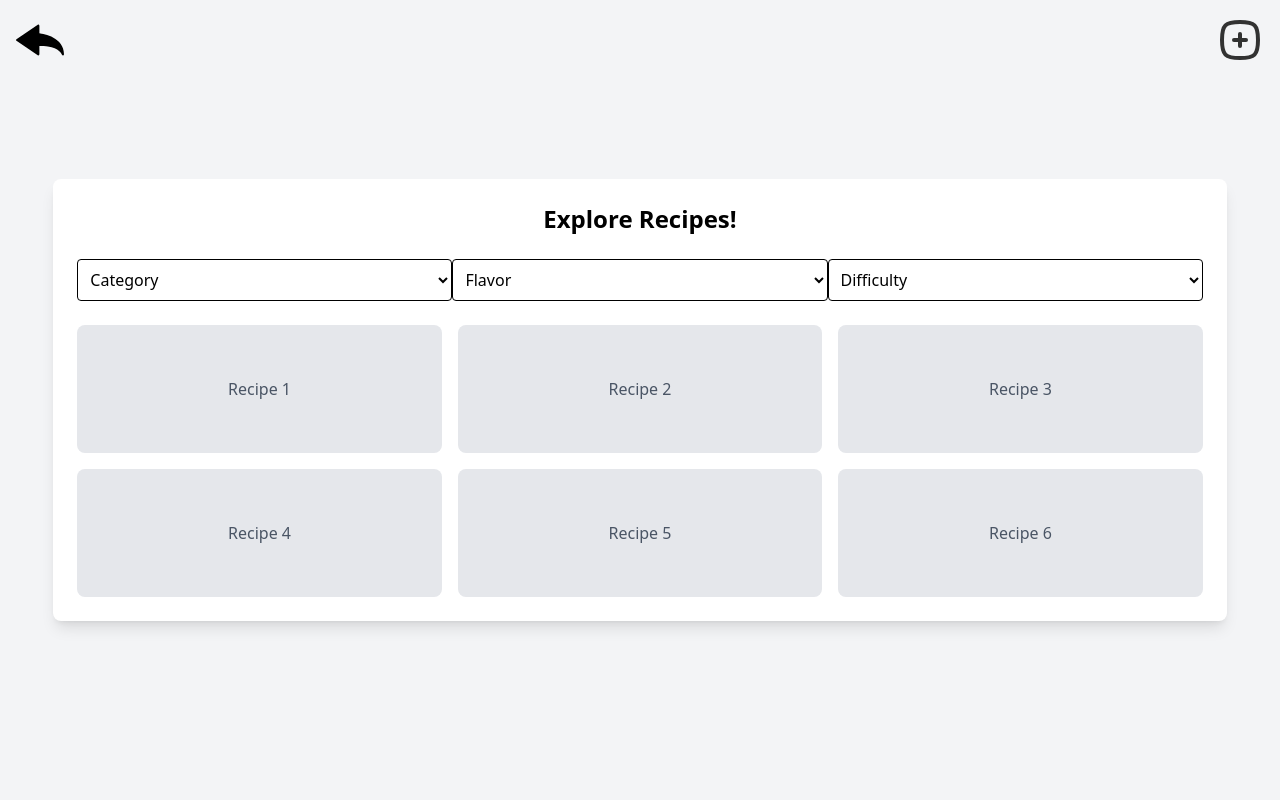
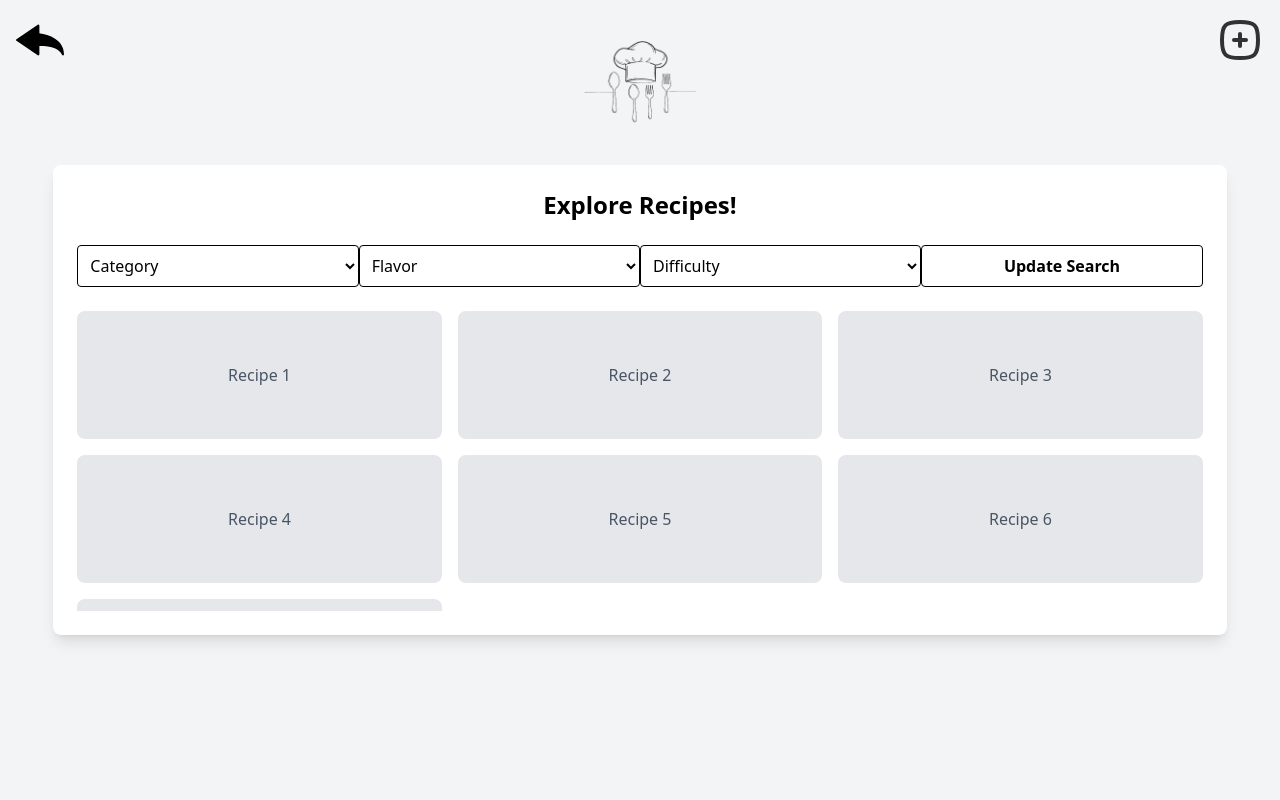
Before and after one commit to husseinhabashi/dishdash, a Flask app: template templates/recipes.html in a window 1280 px wide. Run offline with Flask 3, Linux system fonts and the light colour scheme; the template is opened without the code that fills it, so the values that code supplies are empty.

Commit message:
frontent_commit_2
- Made edits to recipe.html to create the foundation for the recipe exploration of dish dash
- Must add the 'add recipe' functionality

```diff
--- a/static/css/output.css
+++ b/static/css/output.css
@@ -7,11 +7,14 @@
     --font-mono: ui-monospace, SFMono-Regular, Menlo, Monaco, Consolas, "Liberation Mono",
       "Courier New", monospace;
     --color-red-500: oklch(0.637 0.237 25.331);
+    --color-green-100: oklch(0.962 0.044 156.743);
     --color-green-400: oklch(0.792 0.209 151.711);
     --color-green-500: oklch(0.723 0.219 149.579);
     --color-green-600: oklch(0.627 0.194 149.214);
     --color-green-700: oklch(0.527 0.154 150.069);
     --color-green-800: oklch(0.448 0.119 151.328);
+    --color-blue-500: oklch(0.623 0.214 259.815);
+    --color-blue-600: oklch(0.546 0.245 262.881);
     --color-gray-100: oklch(0.967 0.003 264.542);
     --color-gray-200: oklch(0.928 0.006 264.531);
     --color-gray-300: oklch(0.872 0.01 258.338);
@@ -263,6 +266,9 @@
   .right-4 {
     right: calc(var(--spacing) * 4);
   }
+  .left-1\/2 {
+    left: calc(1/2 * 100%);
+  }
   .left-4 {
     left: calc(var(--spacing) * 4);
   }
@@ -488,15 +494,48 @@
   .h-12 {
     height: calc(var(--spacing) * 12);
   }
+  .h-16 {
+    height: calc(var(--spacing) * 16);
+  }
+  .h-20 {
+    height: calc(var(--spacing) * 20);
+  }
   .h-24 {
     height: calc(var(--spacing) * 24);
   }
+  .h-30 {
+    height: calc(var(--spacing) * 30);
+  }
   .h-32 {
     height: calc(var(--spacing) * 32);
   }
   .h-64 {
     height: calc(var(--spacing) * 64);
   }
+  .h-\[100px\] {
+    height: 100px;
+  }
+  .h-\[200px\] {
+    height: 200px;
+  }
+  .h-\[250px\] {
+    height: 250px;
+  }
+  .h-\[300px\] {
+    height: 300px;
+  }
+  .h-\[400px\] {
+    height: 400px;
+  }
+  .h-\[450px\] {
+    height: 450px;
+  }
+  .h-\[500px\] {
+    height: 500px;
+  }
+  .h-\[600px\] {
+    height: 600px;
+  }
   .h-full {
     height: 100%;
   }
@@ -518,6 +557,9 @@
   .w-1\/3 {
     width: calc(1/3 * 100%);
   }
+  .w-1\/4 {
+    width: calc(1/4 * 100%);
+  }
   .w-10 {
     width: calc(var(--spacing) * 10);
   }
@@ -527,8 +569,20 @@
   .w-12 {
     width: calc(var(--spacing) * 12);
   }
+  .w-16 {
+    width: calc(var(--spacing) * 16);
+  }
+  .w-20 {
+    width: calc(var(--spacing) * 20);
+  }
   .w-24 {
     width: calc(var(--spacing) * 24);
+  }
+  .w-30 {
+    width: calc(var(--spacing) * 30);
+  }
+  .w-32 {
+    width: calc(var(--spacing) * 32);
   }
   .w-40 {
     width: calc(var(--spacing) * 40);
@@ -631,6 +685,10 @@
   .translate-full {
     --tw-translate-x: 100%;
     --tw-translate-y: 100%;
+    translate: var(--tw-translate-x) var(--tw-translate-y);
+  }
+  .-translate-x-1\/2 {
+    --tw-translate-x: calc(calc(1/2 * 100%) * -1);
     translate: var(--tw-translate-x) var(--tw-translate-y);
   }
   .translate-3d {
@@ -1181,11 +1239,17 @@
   .bg-\[var\(--my_variable\)\] {
     background-color: var(--my_variable);
   }
+  .bg-blue-500 {
+    background-color: var(--color-blue-500);
+  }
   .bg-gray-100 {
     background-color: var(--color-gray-100);
   }
   .bg-gray-200 {
     background-color: var(--color-gray-200);
+  }
+  .bg-green-100 {
+    background-color: var(--color-green-100);
   }
   .bg-green-400 {
     background-color: var(--color-green-400);
@@ -2024,6 +2088,20 @@
       }
     }
   }
+  .hover\:bg-blue-600 {
+    &:hover {
+      @media (hover: hover) {
+        background-color: var(--color-blue-600);
+      }
+    }
+  }
+  .hover\:bg-green-100 {
+    &:hover {
+      @media (hover: hover) {
+        background-color: var(--color-green-100);
+      }
+    }
+  }
   .hover\:bg-green-600 {
     &:hover {
       @media (hover: hover) {
--- a/templates/recipes.html
+++ b/templates/recipes.html
@@ -14,44 +14,47 @@
        <img src="../static/img/back-arrow.svg" alt="Logo" class="w-12 h-12">
    </a>
 
-
    <!-- Company Logo-->
-
+   <a class="absolute top-4 w-full flex justify-center pointer-events-none">
+     <img src="../static/img/logo.png" alt="Company Logo" class="w-30 h-30">
+   </a>
 
    <!-- Plus square for adding recipes -->
-   <a href="index.html" class="absolute top-4 right-4">
+   <a href="#" class="absolute top-4 right-4">
        <img src="../static/img/plus-square.svg" alt="Logo" class="w-12 h-12">
    </a>
 
-
 <!-- Main content container -->
-   <div class="bg-white p-6 rounded-lg shadow-lg w-11/12 overflow-y-auto">
+<div class="bg-white p-6 rounded-lg shadow-lg w-11/12">
     <h2 class="text-2xl font-bold text-center mb-6">Explore Recipes!</h2>
 
     <!-- Filter Dropdowns -->
     <div class="flex justify-between mb-6">
-           <select class="w-1/3 p-2 border rounded">
+        <select class="w-1/4 p-2 border rounded hover:bg-green-100">
             <option>Category</option>
             <option>Breakfast</option>
             <option>Lunch</option>
             <option>Dinner</option>
         </select>
-           <select class="w-1/3 p-2 border rounded">
+        <select class="w-1/4 p-2 border rounded hover:bg-green-100">
             <option>Flavor</option>
             <option>Savory</option>
             <option>Salty</option>
             <option>Sweet</option>
         </select>
-           <select class="w-1/3 p-2 border rounded">
+        <select class="w-1/4 p-2 border rounded hover:bg-green-100">
             <option>Difficulty</option>
             <option>Easy</option>
             <option>Medium</option>
             <option>Hard</option>
         </select>
+        <button class="w-1/4 p-2 border rounded font-bold hover:bg-green-100">
+            Update Search
+        </button>
     </div>
 
-       <!-- Recipe Grid -->
-       <div class="grid grid-cols-2 sm:grid-cols-3 gap-4">
+    <!-- Scrollable Recipe Grid -->
+    <div class="grid grid-cols-2 sm:grid-cols-3 gap-4 h-[300px] overflow-y-auto">
         <div class="bg-gray-200 w-full h-32 rounded-lg flex items-center justify-center">
             <p class="text-gray-600">Recipe 1</p>
         </div>
@@ -70,6 +73,9 @@
         <div class="bg-gray-200 w-full h-32 rounded-lg flex items-center justify-center">
             <p class="text-gray-600">Recipe 6</p>
         </div>
+        <div class="bg-gray-200 w-full h-32 rounded-lg flex items-center justify-center">
+            <p class="text-gray-600">Recipe 7</p>
+        </div>
     </div>
 </div>
 </body>
```
Lines whose indentation alone changed are shown as unchanged.
